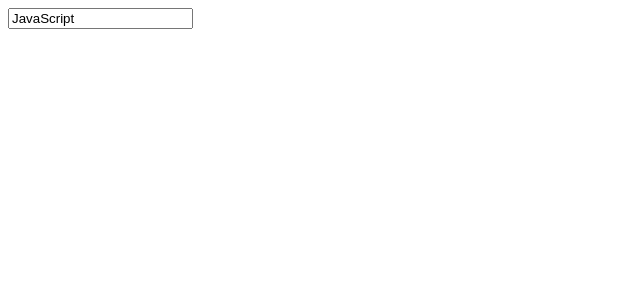
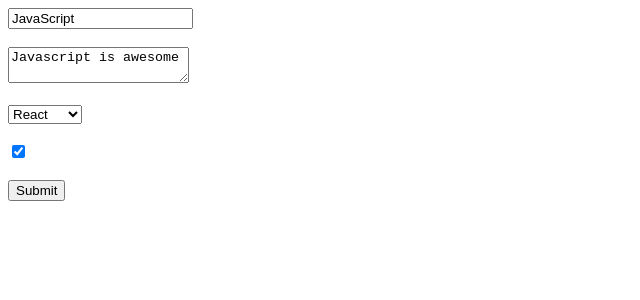
Before and after one commit to fuadragib01/lws-react, a React (Create React App) app: page / in a window 1280 px wide. Shown: the top 300 px of the page, without its empty margins (0-640 px from the left). Built offline with nearby package versions, Linux system fonts and the light colour scheme.

Commit message:
till L-10 done,all about controlled input

```diff
--- a/src/components/Form.js
+++ b/src/components/Form.js
@@ -3,23 +3,69 @@
 class Form extends Component {
 	state = {
 		title: "JavaScript",
+		text: "Javascript is awesome",
+		library: "react",
+		isAwesome: true,
 	};
 	changeHandler = (e) => {
-		this.setState({
-			title: e.target.value,
-		});
+		if (e.target.type === "text") {
+			this.setState({
+				title: e.target.value,
+			});
+		} else if (e.target.type === "textarea") {
+			this.setState({
+				text: e.target.value,
+			});
+		} else if (e.target.type === "select-one") {
+			this.setState({
+				library: e.target.value,
+			});
+		} else if (e.target.type === "checkbox") {
+			this.setState({
+				isAwesome: e.target.checked,
+			});
+		}
+	};
+	submitHandler = (e) => {
+		const { title, text, library, isAwesome } = this.state;
+		e.preventDefault();
+		console.log(title, text, library, isAwesome);
 	};
 	render() {
-		const { title } = this.state;
+		const { title, text, library, isAwesome } = this.state;
 		return (
 			<div>
-				<form>
+				<form onSubmit={this.submitHandler}>
 					<input
 						type="text"
 						placeholder="Enter title"
 						value={title}
 						onChange={this.changeHandler}
 					/>
+					<br />
+					<br />
+					<textarea
+						name="text"
+						value={text}
+						onChange={this.changeHandler}
+					/>
+					<br />
+					<br />
+					<select value={library} onChange={this.changeHandler}>
+						<option>Libraries</option>
+						<option value="react">React</option>
+						<option value="angular">Angular</option>
+					</select>
+					<br />
+					<br />
+					<input
+						type="checkbox"
+						onChange={this.changeHandler}
+						checked={isAwesome}
+					/>
+					<br />
+					<br />
+					<input type="submit" value="Submit" />
 				</form>
 			</div>
 		);
```
